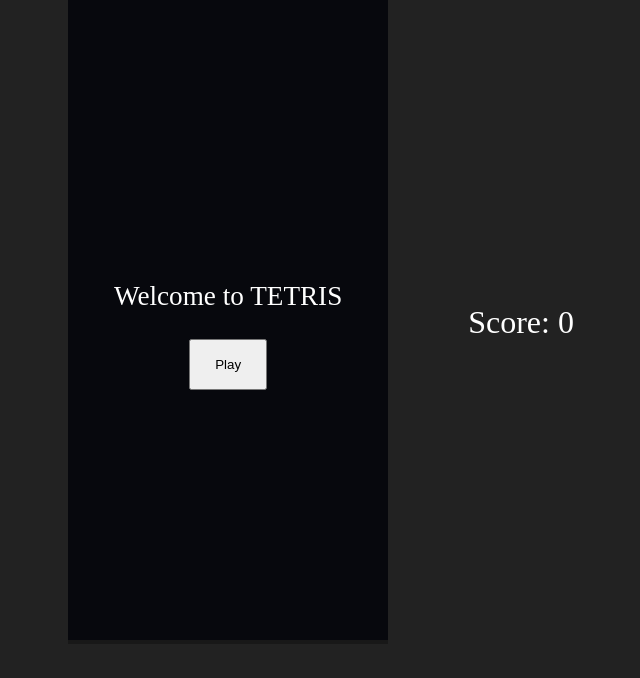
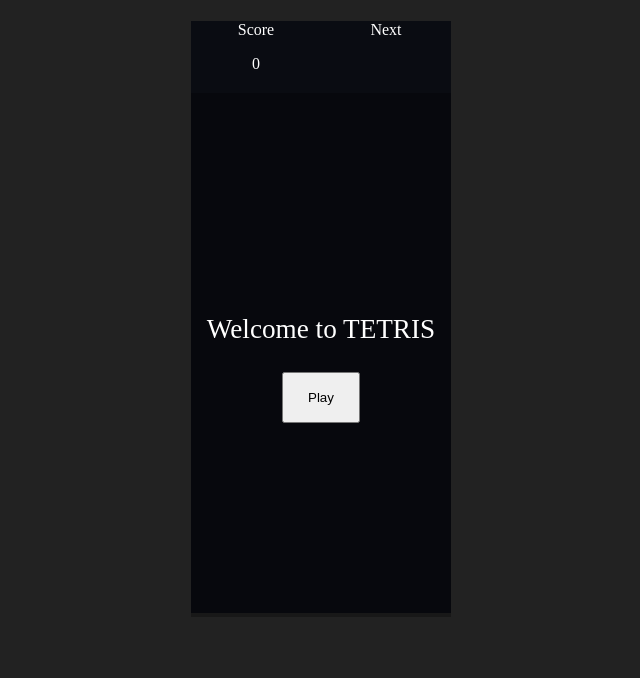
Before and after one commit to alboz1/tetris, a website built with webpack: page public/index.html in a window 1280 px wide. Shown: the whole page, without its empty margins (319-959 px from the left). Built offline with nearby package versions, Linux system fonts and the light colour scheme.

Commit message:
show next piece on top of the screen, changed game layout

```diff
--- a/public/index.html
+++ b/public/index.html
@@ -6,6 +6,9 @@
     <title>Tetris</title>
 </head>
 <style>
+    * {
+        box-sizing: border-box;
+    }
     body {
         background: #222222;
         margin: 0;
@@ -13,6 +16,10 @@
         display: flex;
         justify-content: center;
         align-items: center;
+    }
+    .container {
+        padding: 1.3rem 0;
+        width: 260px;
     }
     .canvas-container #canvas {
         background:#0a0c12;
@@ -41,22 +48,44 @@
         cursor: pointer;
     }
 
-    .container {
-        display: flex;
-        justify-content: space-evenly;
-        align-items: center;
-    }
-    .info-container {
-        margin-left: 5rem;
-        color: #ffffff;
-        font-size: 2rem;
-    }
     .play-btn {
         padding: 1rem 1.5rem;
+    }
+
+    .info-container {
+        color: #ffffff;
+        display: flex;
+        justify-content: space-between;
+        text-align: center;
+        width: 100%;
+        background:#0a0c12;
+    }
+    .info-container .score-screen {
+        flex: 1;
+        background:#0a0c12;
+        display: flex;
+        justify-content: center;
+        align-items: center;
+        height: 50px;
+    }
+    .info-container > div {
+        flex: 1;
     }
 </style>
 <body>
     <main class="container">
+        <div class="info-container">
+            <div class="score">
+                <span>Score</span>
+                <div class="score-screen">
+                    <span id="score">0</span>
+                </div>
+            </div>
+            <div class="next-piece-container">
+                <span>Next</span>
+                <canvas id="next-piece"></canvas>
+            </div>
+        </div>
         <section class="canvas-container">
             <canvas id="canvas"></canvas>
             <div class="game-over-overlay">
@@ -66,9 +95,6 @@
                 </div>
             </div>
         </section>
-        <section class="info-container">
-            <p>Score: <span class="score">0</span></p>
-        </section>
     </main>
     <script src="main.js"></script>
 </body>
--- a/src/controllers/events.js
+++ b/src/controllers/events.js
@@ -1,17 +1,19 @@
 import { player, play } from './player';
-import { movePiece } from './piece';
+import { showNextPiece } from '../views/showNextPiece';
+import { movePiece, nextPiece } from './piece';
 
 export function events() {
     const playBtn = document.querySelector('.game-over-info .play-btn');
     playBtn.addEventListener('click', () => {
         const gameOverOverlay = document.querySelector('.game-over-overlay');
-        const scoreElement = document.querySelector('.score');
+        const scoreElement = document.querySelector('#score');
         gameOverOverlay.style.display = 'none';
         if (player.gameOver) {
             scoreElement.textContent = player.score;
             player.gameOver = false;
         }
         play();
+        showNextPiece(nextPiece);
     });
 
     document.addEventListener('keydown', movePiece);
--- a/src/controllers/piece.js
+++ b/src/controllers/piece.js
@@ -3,7 +3,7 @@
 import { player, playerDrop, playerMove, playerRotate, hardDrop } from './player';
 import { grid } from './board';
 
-const blocks = [
+export const blocks = [
     [
         [0, 0, 0, 0],
         [1, 1, 1, 1],
@@ -52,14 +52,14 @@
     '#ff3838'
 ];
 
-const pieces = ['I', 'J', 'L', 'O', 'S', 'T', 'Z'];
+export const pieces = ['I', 'J', 'L', 'O', 'S', 'T', 'Z'];
 export let curPiece = blocks[Math.floor(Math.random() * pieces.length)];
+export let nextPiece = getNextPiece();
 
 export function spawnPiece() {
     const ctx = getCanvas();
     ctx.clearRect(0, 0, ctx.canvas.width, ctx.canvas.height);
     createPiece(ctx, curPiece, player.x, player.y);
-
     piecePreview();
 }
 
@@ -75,13 +75,14 @@
 }
 
 export function reset() {
-    curPiece = blocks[Math.floor(Math.random() * pieces.length)];
+    curPiece = nextPiece;
     //put piece in the center of the board
     player.x = (grid[0].length / 2 | 0) - (curPiece[0].length / 2 | 0);
     player.y = 0;
     preview.piece = curPiece;
     preview.x = player.x;
     preview.y = 0;
+    nextPiece = getNextPiece();
 
     if (collide(curPiece, player)) {
         player.gameOver = true;
@@ -99,7 +100,6 @@
                 curPiece[y][x],
                 curPiece[x][y],
             ]
-
         }
     }
 
@@ -145,6 +145,11 @@
     preview.y = player.y;
 }
 
+export function getNextPiece() {
+    const nextPiece = blocks[Math.floor(Math.random() * pieces.length)];
+    return nextPiece;
+}
+
 export function movePiece(event) {
     const keys = {
         left: 37,
--- a/src/controllers/player.js
+++ b/src/controllers/player.js
@@ -1,4 +1,5 @@
-import { collide, rotate, reset, spawnPiece, curPiece, preview } from './piece';
+import { collide, rotate, reset, spawnPiece, curPiece, preview, nextPiece } from './piece';
+import { showNextPiece } from '../views/showNextPiece';
 import { grid, mergeToBoard, sweepBoard, drawBoard } from './board';
 
 export const player = {
@@ -26,6 +27,7 @@
         mergeToBoard(piece);
         reset();
         sweepBoard();
+        showNextPiece(nextPiece);
     }
 }
 
@@ -38,6 +40,7 @@
     mergeToBoard(piece);
     reset();
     sweepBoard();
+    showNextPiece(nextPiece);
 }
 
 export function playerRotate(piece, direction) {
@@ -60,7 +63,7 @@
 
 //add score
 export function addScore(linesCleared) {
-    const scoreElement = document.querySelector('.score');
+    const scoreElement = document.querySelector('#score');
 
     if (linesCleared === 1) {
         player.score += 40;
--- a/src/index.js
+++ b/src/index.js
@@ -1,8 +1,9 @@
 import { getCanvas } from './lib/getCanvas';
 import { events } from './controllers/events';
 
-const blockSize = 32;
+const blockSize = 26;
 const ctx = getCanvas();
+
 ctx.canvas.width = 10 * blockSize;
 ctx.canvas.height = 20 * blockSize;
 ctx.scale(blockSize, blockSize);
--- /dev/null
+++ b/src/views/showNextPiece.js
@@ -0,0 +1,9 @@
+import { createPiece } from '../controllers/piece';
+const ctx = document.querySelector('#next-piece').getContext('2d');
+ctx.canvas.width = 100;
+ctx.canvas.height = 50;
+ctx.scale(10, 10);
+export function showNextPiece(piece) {
+    ctx.clearRect(0, 0, ctx.canvas.width, ctx.canvas.height);
+    createPiece(ctx, piece, 3.5, 2);
+}
```
